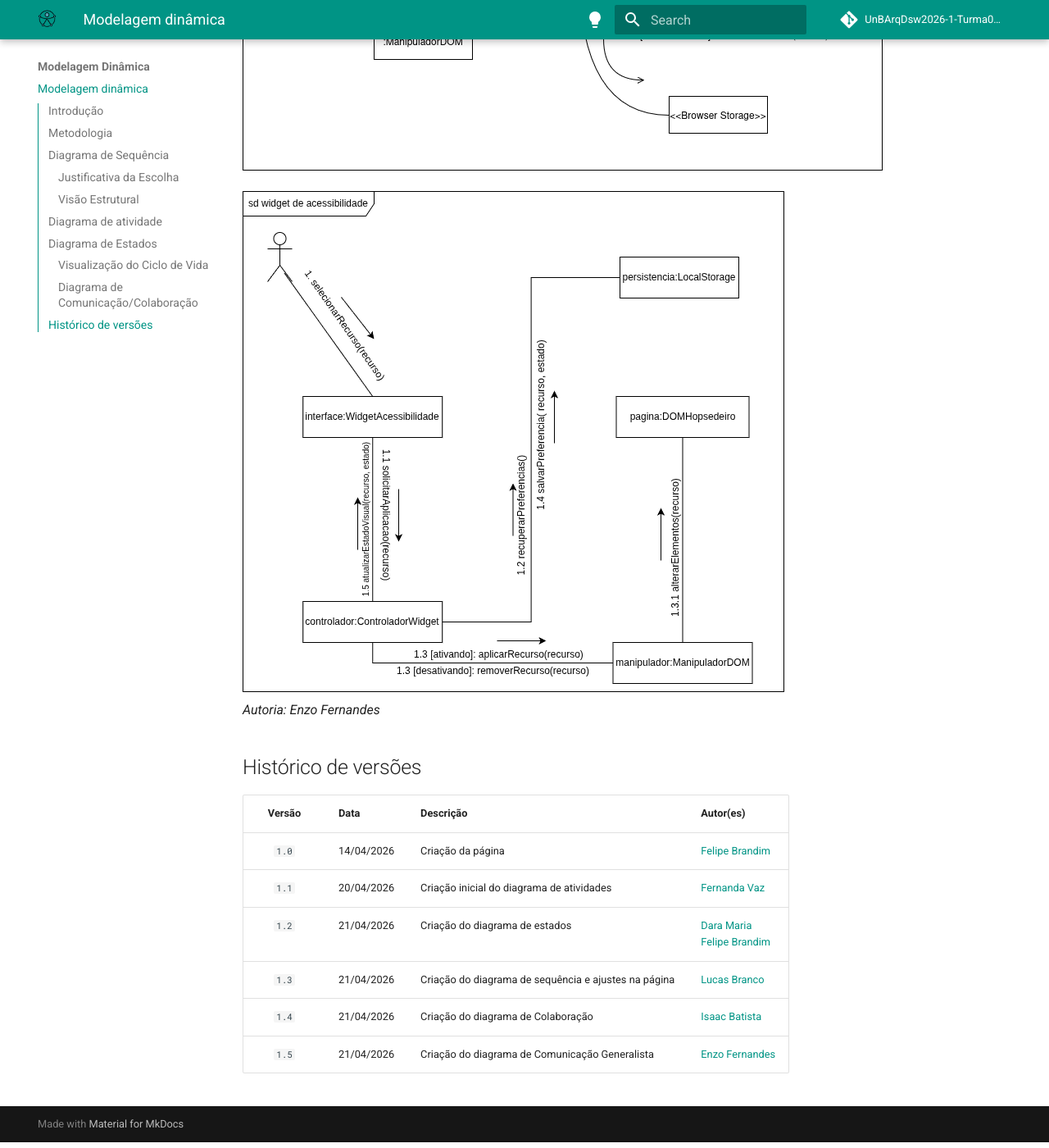
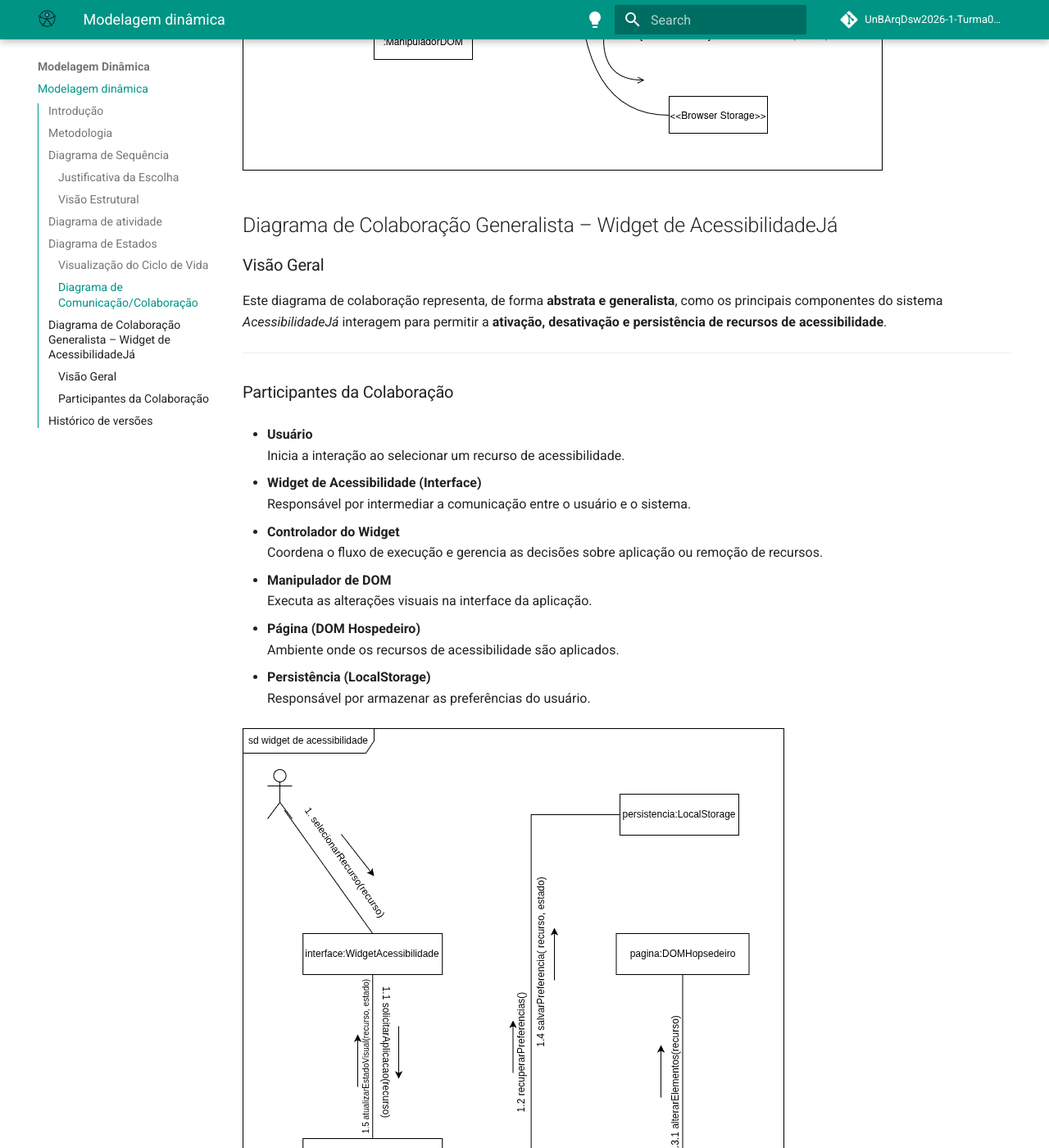
Before and after one commit to UnBArqDsw2026-1-Turma02/2026.01-T02_G4_AcessibilidadeJa_Entrega_02, an MkDocs documentation site: the page built from docs/Modelagem/2.2.ModelagemDinamica.md, in a window 1280 px wide and 1400 px high, scrolled down 4404 px. Shown: the whole window at 82% size. Built offline with MkDocs 1.6.1 and Material for MkDocs 9.7.7, drawn with Linux system fonts in a browser that asks for light colours; comment, search, counter and statistics services are not loaded; some of the changed text lies outside the part shown.

Commit message:
docs: texto do diagrama generalista de colaboração

```diff
--- a/docs/Modelagem/2.2.ModelagemDinamica.md
+++ b/docs/Modelagem/2.2.ModelagemDinamica.md
@@ -65,9 +65,37 @@
 ![Diagrama de Colaboração](../images/Diagrama_de_colaboracao.png)
 <br>
 
+##  Diagrama de Colaboração Generalista – Widget de AcessibilidadeJá
+
+###  Visão Geral
+
+Este diagrama de colaboração representa, de forma **abstrata e generalista**, como os principais componentes do sistema *AcessibilidadeJá* interagem para permitir a **ativação, desativação e persistência de recursos de acessibilidade**.
+
+---
+
+###  Participantes da Colaboração
+
+- **Usuário**
+  Inicia a interação ao selecionar um recurso de acessibilidade.
+
+- **Widget de Acessibilidade (Interface)**
+  Responsável por intermediar a comunicação entre o usuário e o sistema.
+
+- **Controlador do Widget**
+  Coordena o fluxo de execução e gerencia as decisões sobre aplicação ou remoção de recursos.
+
+- **Manipulador de DOM**
+  Executa as alterações visuais na interface da aplicação.
+
+- **Página (DOM Hospedeiro)**
+  Ambiente onde os recursos de acessibilidade são aplicados.
+
+- **Persistência (LocalStorage)**
+  Responsável por armazenar as preferências do usuário.
+
 ![Diagrama de Colaboração Generalista](../images/DiagramaDeComunicacaoGeneralista.png)
 <br>
-_Autoria: Enzo Fernandes_
+_Autoria: Enzo Fernandes_ e Fábio Araújo
 
 ## Histórico de versões
 
@@ -79,3 +107,4 @@
 | `1.3`  | 21/04/2026 | Criação do diagrama de sequência e ajustes na página | [Lucas Branco](https://github.com/lucasbbranco)                                                       |
 | `1.4`  | 21/04/2026 | Criação do diagrama de Colaboração                   | [Isaac Batista](https://github.com/isaacbatista26)                                                    |
 | `1.5`  | 21/04/2026 | Criação do diagrama de Comunicação Generalista       | [Enzo Fernandes](https://github.com/enzo-fb)                                                          |
+| `1.6`  | 21/04/2026 | Criação do texti do diagrama de Comunicação Generalista       | [Fábio Araújo](https://github.com/fabiofonteles1)                                                             |
```
